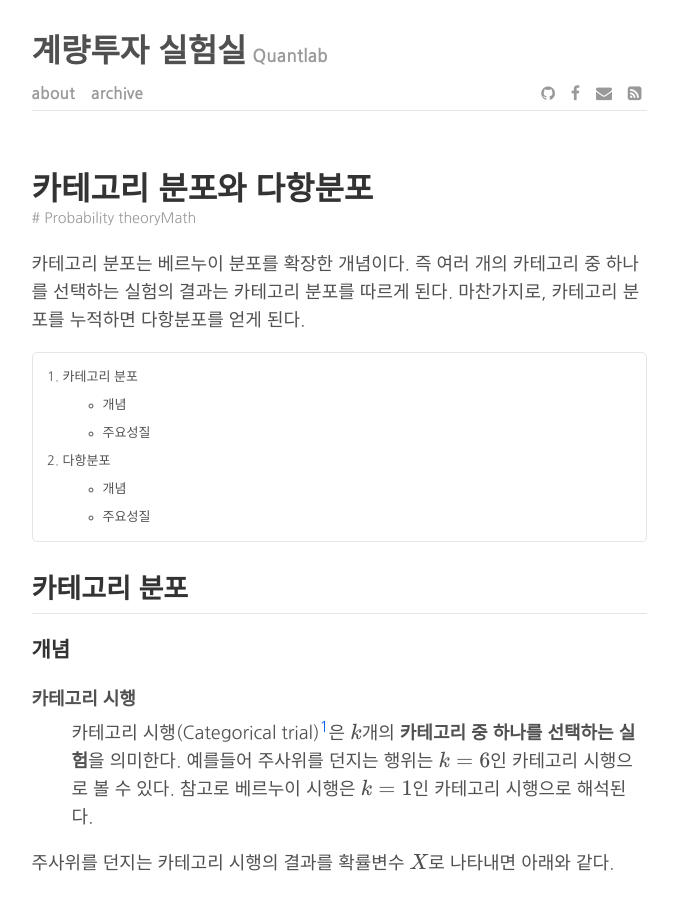
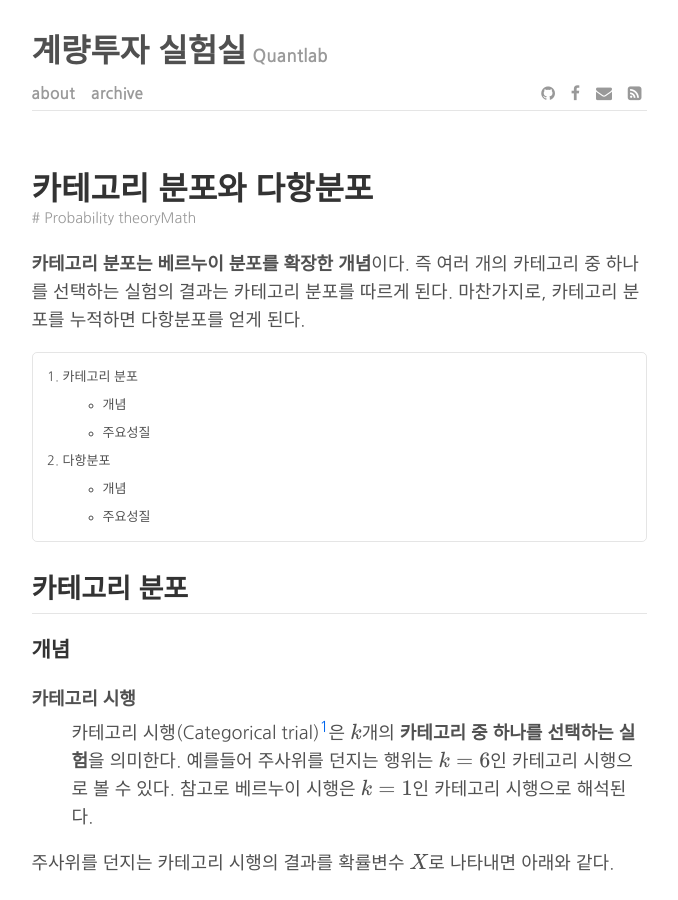
Before and after one commit to gem763/gem763.github.io, a Jekyll site: the page built from _posts/2018-02-07-카테고리-분포와-다항분포.md, in a window 1280 px wide and 900 px high. Shown: the whole window, without its empty margins (301-979 px from the left). Built offline with Jekyll 4.4.1, drawn with Linux system fonts in a browser that asks for light colours; formulas are drawn with MathJax 3; comment, search, counter and statistics services are not loaded.

Commit message:
Uploaded by https://stackedit.io/

```diff
--- a/_posts/2018-02-07-카테고리-분포와-다항분포.md
+++ b/_posts/2018-02-07-카테고리-분포와-다항분포.md
@@ -7,7 +7,7 @@
 
 ---
 
-카테고리 분포는 베르누이 분포를 확장한 개념이다. 즉 여러 개의 카테고리 중 하나를 선택하는 실험의 결과는 카테고리 분포를 따르게 된다. 마찬가지로, 카테고리 분포를 누적하면 다항분포를 얻게 된다.
+**카테고리 분포는 베르누이 분포를 확장한 개념**이다. 즉 여러 개의 카테고리 중 하나를 선택하는 실험의 결과는 카테고리 분포를 따르게 된다. 마찬가지로, 카테고리 분포를 누적하면 다항분포를 얻게 된다.
 <!--more-->
 
 * TOC
```
